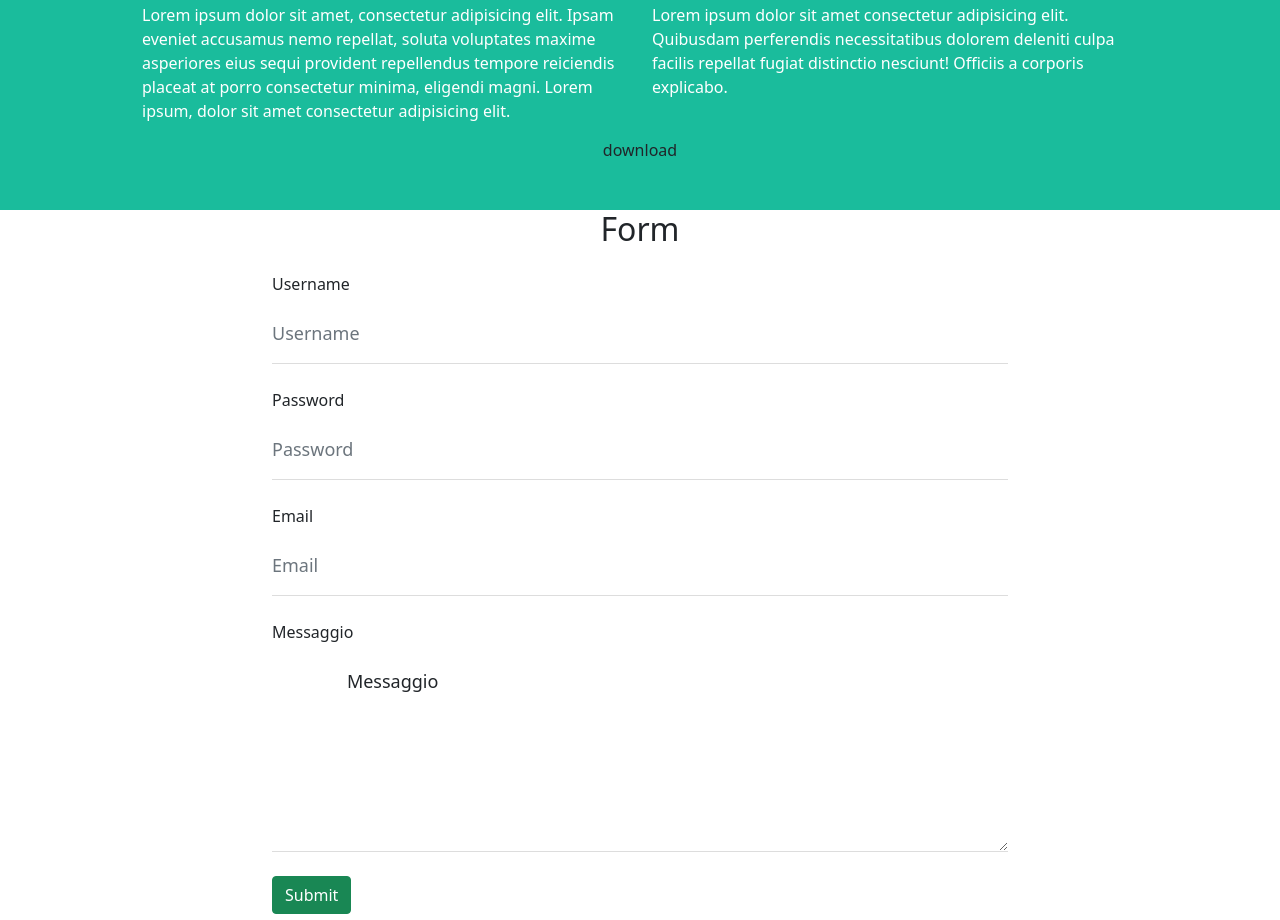
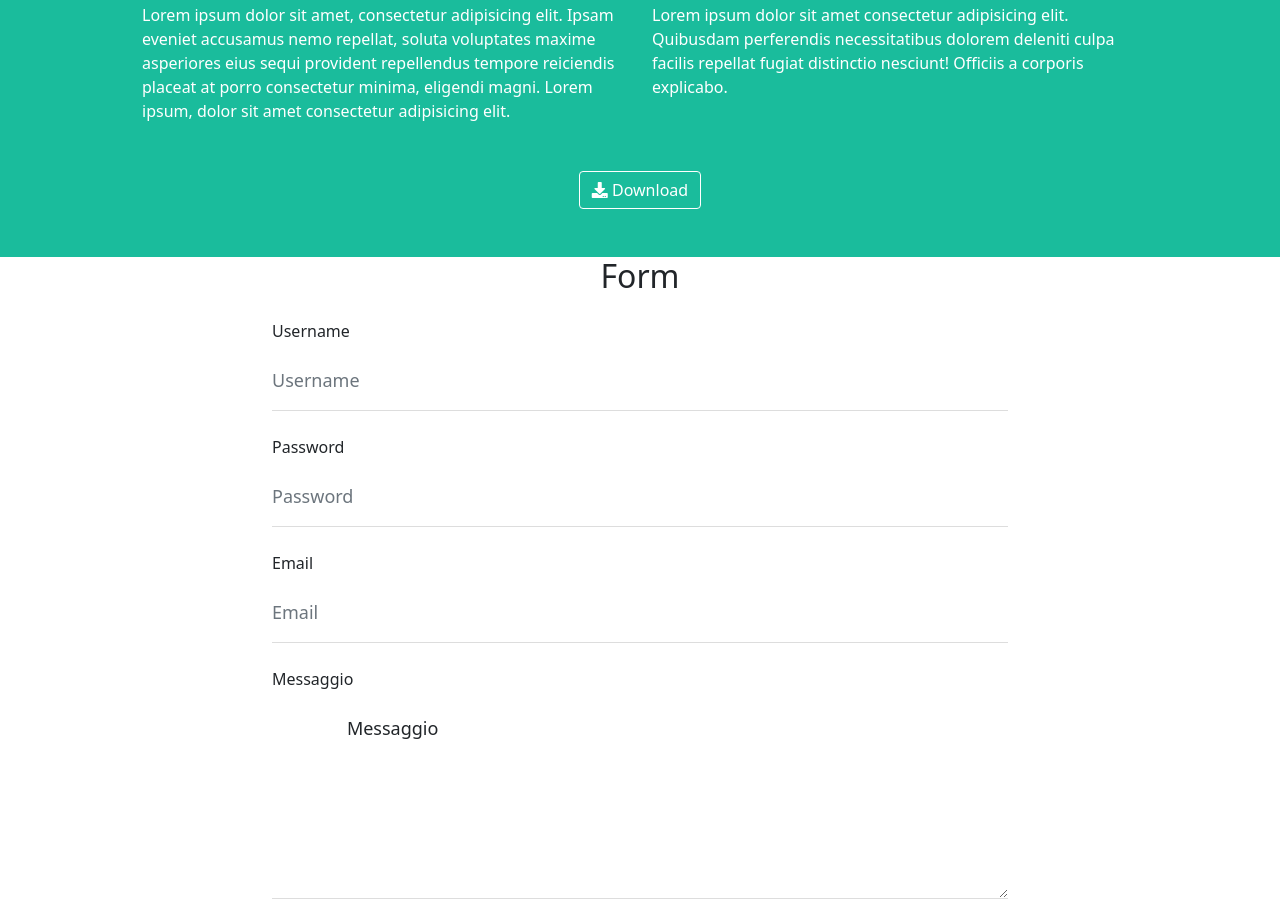
Before and after one commit to elepot87/html-css-bootstrap-freelancer, a plain HTML site: page index.html in a window 1280 px wide. Shown: the part 1392-2312 px from the top of the page. Drawn offline with nearby package versions, Linux system fonts and the light colour scheme.

Commit message:
add button to about section

```diff
--- a/css/main.css
+++ b/css/main.css
@@ -173,6 +173,11 @@
   padding-right: 60px;
 }
 
+.about .ms_btn-site {
+  border-color: #fff;
+  color: #fff;
+}
+
 /* Contatti */
 
 .ms-registration-form input[type="text"],
--- a/index.html
+++ b/index.html
@@ -154,7 +154,10 @@
             </div>
           </div>
         </div>
-        <div class="button ms_text_align_center ms_mt_15">download</div>
+        <button type="button" class="btn btn-outline-succes ms_btn-site mt-5">
+          <i class="fas fa-download"></i>
+          Download
+        </button>
       </div>
     </section>
     <!-- Contact -->
```
